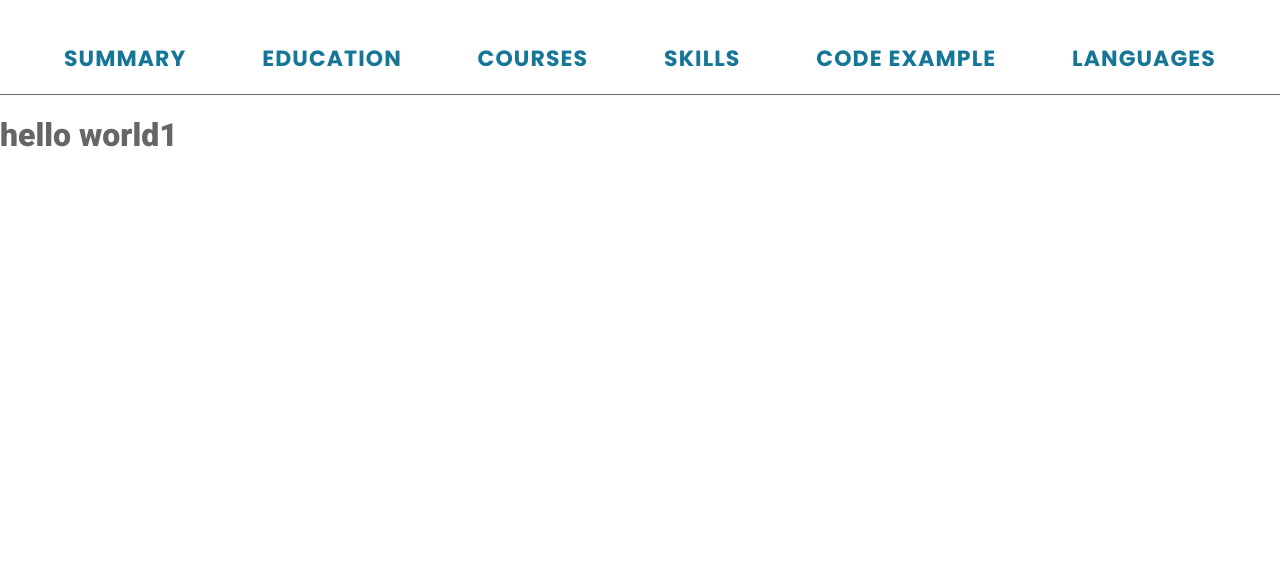
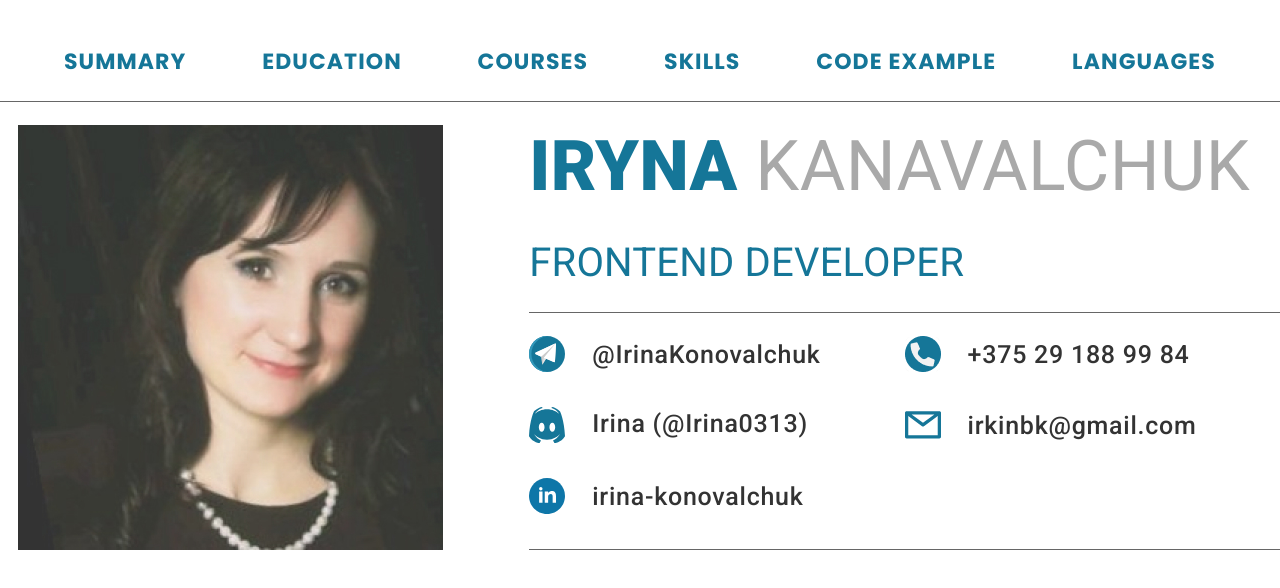
Before and after one commit to Irina0313/rsschool-cv, a plain HTML site: page index.html in a window 1280 px wide. Drawn offline with Linux system fonts and the light colour scheme.

Commit message:
feat: add profile section

```diff
--- a/css/style.css
+++ b/css/style.css
@@ -6,29 +6,134 @@
    color: #666666;
    font-size: 16px;
    margin: 0 auto;
+   scroll-behavior: smooth;
 }
 
-/*Header*/
-.header{
+a:hover {
+cursor: pointer;
+color: #666666;
+}
+
+.container{
    max-width: 1280px;
 }
+/*Header*/
+
 
 .navigation .nav-string{
    display: flex;
 }
+
 .nav-string{
-   padding: 46px 26px 23px 26px;
+   padding: 37px 26px 14px 26px;
    border-bottom: 1px solid #666666;
    justify-content: space-between;
 }
 
 .nav-string-item {
+   list-style-type: none;
+}
+
+.nav-string-item a{
    font-family: 'Poppins';
    font-weight: 700;
    font-size: 22px;
    letter-spacing: 0.05em;
    text-transform: uppercase;
    color: #157698;
+   text-decoration: none;
+   padding: 0;
+   line-height: 50px;
+   transition: .3s;
+}
+
+.nav-string-item a:hover{
+   color: #666666;
+}
+
+/*Main*/
+.profile{
+   display: flex;
+   margin: 23px 0;
+   justify-content: space-between;
+}
+
+.profile-photo{
+   margin: 0 0 0 18px;
+}
+
+.profile-info{
+   margin: 0 0 0 10px;
+}
+
+.profile-info-name{
+   border-bottom: 1px solid #666666;
+   padding: 0 0 26px 0;
+}
+
+.profile-info-name *{
+   font-family: 'Roboto';
+   font-size: 70px;
+   letter-spacing: 0.005em;
+   text-transform: uppercase;
+   color: #157698;
+}
+
+.profile-info-name h1{
+font-weight: 900;
+margin: 0 30px 33px 0;
+line-height: 82px;
+}
+
+.profile-info-name h1 span{
+font-weight: 400;
+color: #A9A9A9;
+}
+
+.profile-info-name h2{
+   font-weight: 400;
+   font-size: 40px;
+}
+
+.profile-into-contacts{
+   display: flex;
+   flex-wrap: wrap;
+   margin: 23px 0 0 0;
+   border-bottom: 1px solid #666666;
+}
+
+.profile-into-contacts *{
+   font-family: 'Roboto';
+font-weight: 500;
+font-size: 25px;
+line-height: 29px;
+letter-spacing: 0.03em;
+color: #333333;
+}
+
+.profile-into-contacts-section{
+   width: 50%;
+   padding: 0;
+}
+
+.profile-into-contacts-section li{
    list-style-type: none;
-   padding: 0 10px 0 10px;
+   margin: 0 0 35px 0;
 }
+
+.profile-into-contacts-section li *{
+   vertical-align: middle;
+}
+
+.profile-into-contacts-section li a{
+   text-decoration: none;
+}
+
+.profile-into-contacts-section li img{
+   margin: 0 20px 0 0;
+}
+
+.profile-into-contacts-section address{
+   font-style: normal;
+   display: inline-flex;
+}
--- a/index.html
+++ b/index.html
@@ -16,19 +16,57 @@
 
 
 <body>
-   <header class="header">
+   <header class="header container">
       <nav class="navigation">
          <ul class="nav-string">
-            <li class="nav-string-item"><a href="#"></a>Summary</li>
-            <li class="nav-string-item"><a href="#"></a>Education</li>
-            <li class="nav-string-item"><a href="#"></a>Courses</li>
-            <li class="nav-string-item"><a href="#"></a>Skills</li>
-            <li class="nav-string-item"><a href="#"></a>Code Example</li>
-            <li class="nav-string-item"><a href="#"></a>Languages</li>
+            <li class="nav-string-item"><a href="#summary">Summary</a></li>
+            <li class="nav-string-item"><a href="#education">Education</a></li>
+            <li class="nav-string-item"><a href="#courses">Courses</a></li>
+            <li class="nav-string-item"><a href="#skills">Skills</a></li>
+            <li class="nav-string-item"><a href="#code">Code Example</a></li>
+            <li class="nav-string-item"><a href="#languages">Languages</a></li>
          </ul>
       </nav>
    </header>
-   <h1>hello world1</h1>
+   <main class="container">
+      <section class="profile">
+         <div class="profile-photo"><img src="./assets/images/photo.jpg" alt="Photo" width="425px" height="425px"></div>
+         <div class="profile-info">
+            <div class="profile-info-name">
+               <h1>Iryna <span>Kanavalchuk</span></h1>
+               <h2>Frontend Developer</h2>
+            </div>
+            <div class="profile-into-contacts">
+               <ul class="profile-into-contacts-section">
+                  <li>
+                     <img src="./assets/images/Telegram.svg" alt="Telegram" width="36px" height="36px">
+                     <span>@IrinaKonovalchuk</span>
+                  </li>
+                  <li>
+                     <img src="./assets/images/Discord.svg" alt="Discord" width="36px" height="36px">
+                     Irina (@Irina0313)
+                  </li>
+                  <li>
+                     <img src="./assets/images/Linkedin.svg" alt="LinkedIn" width="36px" height="36px">
+                     <a href="https://www.linkedin.com/in/irina-konovalchuk"
+                        title="Visit LinkedIn">irina-konovalchuk</a>
+                  </li>
+               </ul>
+               <ul class="profile-into-contacts-section">
+                  <li>
+                     <img src="./assets/images/Tel.png" alt="Phone" width="36px" height="36px">
+                     <a href="tel:+375291889984" title="Call">+375 29 188 99 84</a>
+                  </li>
+                  <li>
+                     <img src="./assets/images/Post.svg" alt="e-mail" width="36px" height="36px">
+                     <address><a href="mailto:irkinbk@gmail.com" title="Send a letter">irkinbk@gmail.com</a></address>
+                  </li>
+               </ul>
+            </div>
+         </div>
+      </section>
+
+   </main>
 </body>
 
 </html>
```
Also changed, not shown: assets/images/Discord.svg (added), assets/images/Linkedin.svg (added), assets/images/Post.svg (added), assets/images/Tel.png (added), assets/images/Telegram.svg (added), assets/images/lines-top.png (added), assets/images/photo.jpg (added), images/Eng-sert.jpg (deleted).
